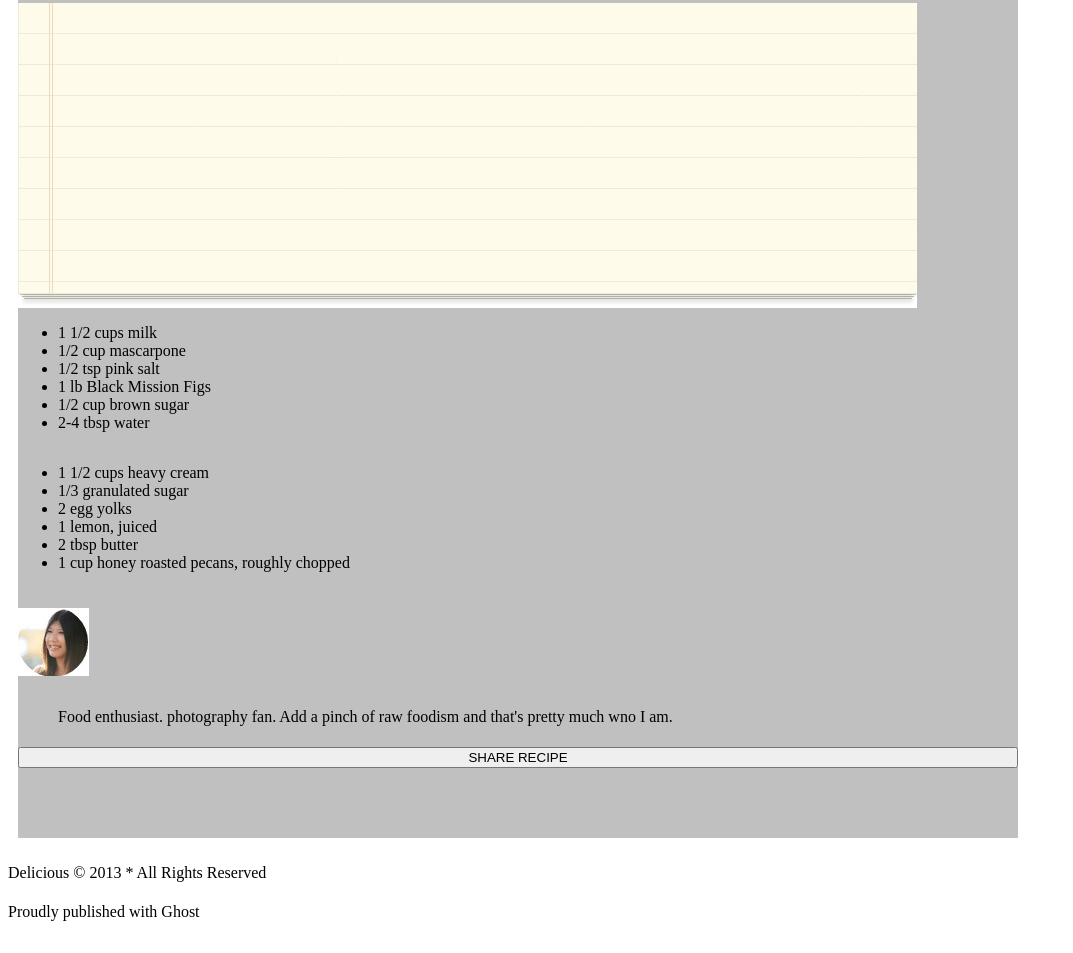
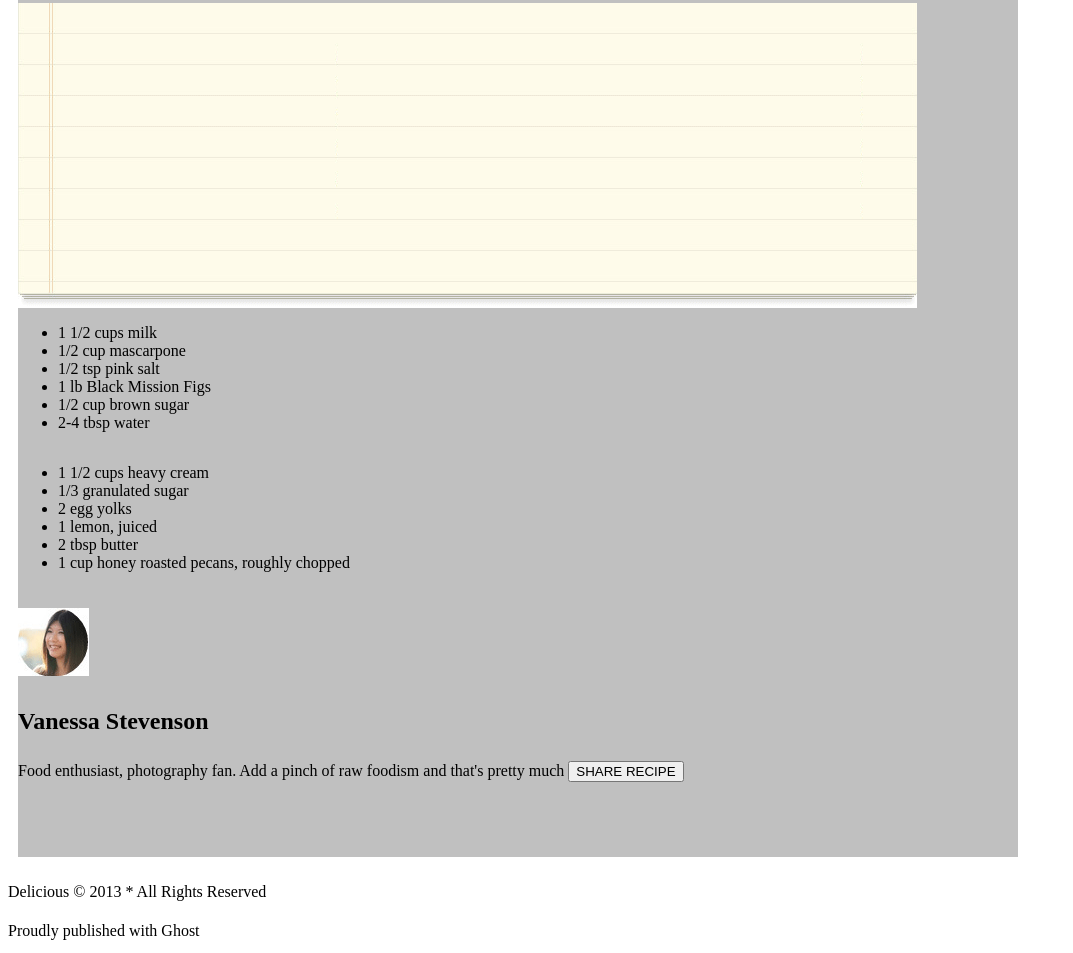
Before and after one commit to elizabethpurtell/chocolate-pizza, a plain HTML site: page index.html in a window 1280 px wide. Shown: the part 534-1487 px from the top of the page, without its empty margins (0-1073 px from the left). Drawn offline with Linux system fonts and the light colour scheme.

Commit message:
cont updating css

```diff
--- a/css/style.css
+++ b/css/style.css
@@ -30,8 +30,8 @@ h3 {
 }
 
 h4 {
-  font-size: 1em;
-  text-align: center;
+  font-size: 1.5em;
+  text-align: left;
   margin-bottom: 10px;
 }
 
--- a/index.html
+++ b/index.html
@@ -128,12 +128,10 @@
         <section id="sec4">
 
           <img id="vanImage" src="img/van-pic.png" alt="Image of Vanessa Stevenson">
-          <blockquote>
-            <p>Food enthusiast. photography fan. Add a pinch of raw foodism and that's
-              pretty much wno I am.</p>
-          </blockquote>
-          <button id="shareBtn">SHARE RECIPE</button>
-          <!-- add line with small logo image centered -->
+          <h4>Vanessa Stevenson</h4>
+          <p>Food enthusiast, photography fan. Add a pinch of raw foodism and that's pretty much
+            <button id="shareBtn">SHARE RECIPE</button>
+            <!-- add line with small logo image centered -->
         </section>
       </section>
   </main>
```
